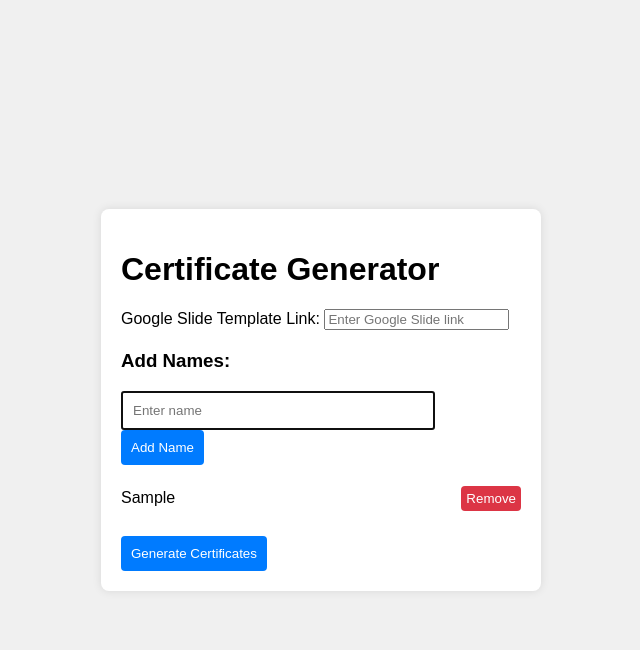
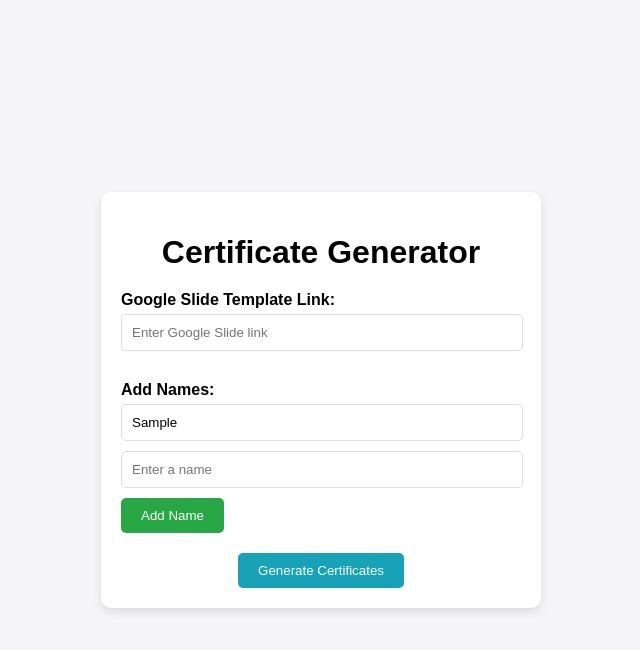
Before and after one commit to muhammad-tms/testing, a plain HTML site: page index.html in a window 1280 px wide. Both pictures are taken after typing "Sample" into the empty fields and a click on the button "Add Name". Shown: the whole page, without its empty margins (319-959 px from the left). Drawn offline with Linux system fonts and the light colour scheme.

Commit message:
new test1

```diff
--- a/index.html
+++ b/index.html
@@ -9,18 +9,22 @@
 <body>
   <div class="container">
     <h1>Certificate Generator</h1>
-        <div class="input-container">
+    <div class="form-group">
       <label for="template-link">Google Slide Template Link:</label>
-            <input type="text" id="template-link" placeholder="Enter Google Slide link">
+      <input type="url" id="template-link" placeholder="Enter Google Slide link" />
     </div>
-        <div class="names-container">
-            <h3>Add Names:</h3>
-            <input type="text" id="name-input" placeholder="Enter name">
+
+    <div class="form-group">
+      <label for="names">Add Names:</label>
+      <div id="name-list">
+        <input type="text" class="name-input" placeholder="Enter a name" />
+      </div>
       <button id="add-name">Add Name</button>
-            <ul id="names-list"></ul>
     </div>
+
     <button id="generate-certificates">Generate Certificates</button>
   </div>
+
   <script src="script.js"></script>
 </body>
 </html>
--- a/script.js
+++ b/script.js
@@ -1,63 +1,49 @@
 document.addEventListener("DOMContentLoaded", () => {
     const addNameButton = document.getElementById("add-name");
-    const nameInput = document.getElementById("name-input");
-    const namesList = document.getElementById("names-list");
+    const nameList = document.getElementById("name-list");
     const generateCertificatesButton = document.getElementById("generate-certificates");
-    const templateLinkInput = document.getElementById("template-link");
 
-    // Add name to the list
+    // Add a new name input field
     addNameButton.addEventListener("click", () => {
-        const name = nameInput.value.trim();
-        if (name) {
-            const listItem = document.createElement("li");
-            listItem.classList.add("name-item");
-
-            const nameSpan = document.createElement("span");
-            nameSpan.textContent = name;
-            listItem.appendChild(nameSpan);
-
-            const removeButton = document.createElement("button");
-            removeButton.textContent = "Remove";
-            removeButton.classList.add("remove-name");
-            removeButton.addEventListener("click", () => {
-                namesList.removeChild(listItem);
-            });
-
-            listItem.appendChild(removeButton);
-            namesList.appendChild(listItem);
-            nameInput.value = "";
-            nameInput.focus();
-        }
-    });
-
-    // Add name when pressing Enter
-    nameInput.addEventListener("keypress", (e) => {
-        if (e.key === "Enter") {
-            addNameButton.click();
-        }
+      const nameInput = document.createElement("input");
+      nameInput.type = "text";
+      nameInput.classList.add("name-input");
+      nameInput.placeholder = "Enter a name";
+      nameList.appendChild(nameInput);
     });
 
     // Generate certificates
-    generateCertificatesButton.addEventListener("click", () => {
-        const templateLink = templateLinkInput.value.trim();
-        if (!templateLink) {
-            alert("Please provide a Google Slide template link.");
-            return;
-        }
+    generateCertificatesButton.addEventListener("click", async () => {
+      const templateLink = document.getElementById("template-link").value;
+      const nameInputs = document.querySelectorAll(".name-input");
+      const names = Array.from(nameInputs).map(input => input.value).filter(name => name.trim() !== "");
 
-        const names = Array.from(namesList.children).map(item => item.querySelector("span").textContent);
-        if (names.length === 0) {
-            alert("Please add at least one name.");
-            return;
-        }
+      if (!templateLink || names.length === 0) {
+        alert("Please provide a template link and at least one name.");
+        return;
+      }
 
-        names.forEach(name => {
-            // Assuming you have a mechanism to generate certificates using the template
-            // Here you can call a backend API or use Google Slides API to generate certificates
-            console.log(`Generating certificate for ${name} using template: ${templateLink}`);
-            // For simplicity, we just log it to console here
+      try {
+        // Simulate certificate generation
+        const certificates = names.map(name => {
+          return {
+            name,
+            link: `${templateLink}&name=${encodeURIComponent(name)}`
+          };
         });
 
-        alert("Certificates have been generated.");
+        // Automatically download certificates
+        certificates.forEach(cert => {
+          const link = document.createElement("a");
+          link.href = cert.link;
+          link.download = `${cert.name}-certificate.pdf`;
+          link.click();
+        });
+
+        alert("Certificates generated successfully!");
+      } catch (error) {
+        console.error("Error generating certificates:", error);
+        alert("An error occurred while generating certificates.");
+      }
     });
-});
+  });
--- a/styles.css
+++ b/styles.css
@@ -1,69 +1,81 @@
 body {
     font-family: Arial, sans-serif;
-    background-color: #f0f0f0;
+    background: #f4f4f9;
+    margin: 0;
+    padding: 0;
     display: flex;
     justify-content: center;
     align-items: center;
     height: 100vh;
-    margin: 0;
   }
 
   .container {
-    background-color: #fff;
+    background: #fff;
     padding: 20px;
-    border-radius: 8px;
-    box-shadow: 0 0 10px rgba(0, 0, 0, 0.1);
+    border-radius: 10px;
+    box-shadow: 0 4px 10px rgba(0, 0, 0, 0.1);
     width: 400px;
+    text-align: center;
   }
 
-.input-container {
+  h1 {
     margin-bottom: 20px;
   }
 
-.names-container {
+  .form-group {
     margin-bottom: 20px;
+    text-align: left;
   }
 
-#name-input {
-    width: calc(100% - 110px);
+  label {
+    font-weight: bold;
+    display: block;
+    margin-bottom: 5px;
+  }
+
+  input[type="url"],
+  input[type="text"] {
+    width: calc(100% - 20px);
     padding: 10px;
-    margin-right: 10px;
+    margin-bottom: 10px;
+    border: 1px solid #ddd;
+    border-radius: 5px;
   }
 
   button {
-    padding: 10px;
-    background-color: #007bff;
+    background: #007bff;
     color: #fff;
     border: none;
-    border-radius: 4px;
+    padding: 10px 20px;
+    border-radius: 5px;
     cursor: pointer;
   }
 
   button:hover {
-    background-color: #0056b3;
+    background: #0056b3;
   }
 
-#names-list {
-    list-style-type: none;
-    padding: 0;
+  #name-list {
+    display: flex;
+    flex-direction: column;
   }
 
-#names-list li {
-    display: flex;
-    justify-content: space-between;
-    align-items: center;
-    padding: 5px 0;
+  .name-input {
+    margin-bottom: 10px;
   }
 
-.remove-name {
-    background-color: #dc3545;
-    padding: 5px;
-    color: #fff;
-    border: none;
-    border-radius: 4px;
-    cursor: pointer;
+  button#add-name {
+    background: #28a745;
   }
 
-.remove-name:hover {
-    background-color: #c82333;
+  button#add-name:hover {
+    background: #218838;
   }
+
+  button#generate-certificates {
+    background: #17a2b8;
+  }
+
+  button#generate-certificates:hover {
+    background: #117a8b;
+  }
```
Lines whose indentation alone changed are shown as unchanged.
